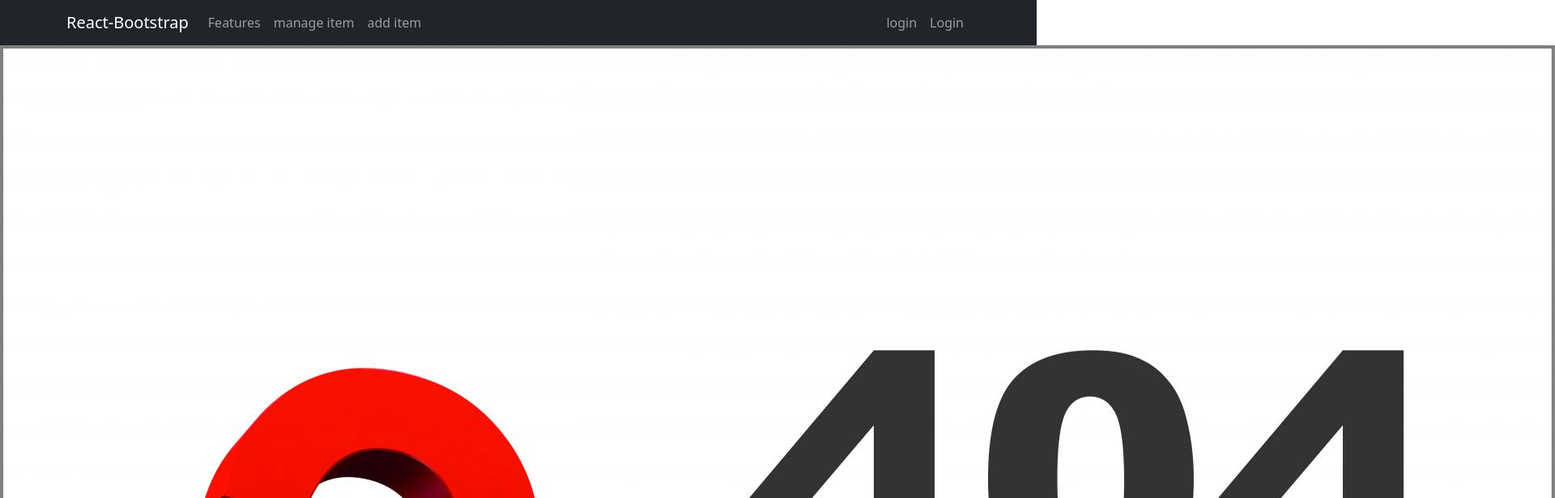
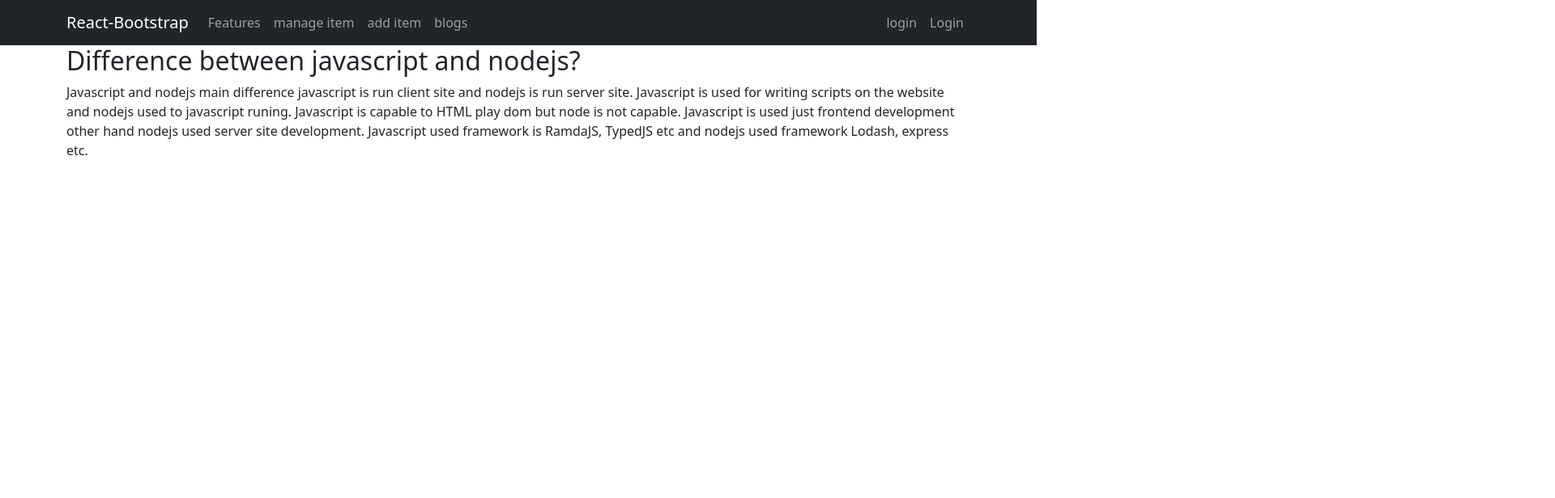
Before and after one commit to MdNadiruzzamanNibras/warehouse-management-website-client-side, a React (Create React App) app: page /blog in a window 1280 px wide. Shown: the top 616 px of the page at 81% size, 1920 px wide, since content can reach past the window. Built offline with nearby package versions, Linux system fonts and the light colour scheme; no server answers.

Commit message:
blog first ques

```diff
--- a/src/App.js
+++ b/src/App.js
@@ -1,6 +1,7 @@
 import { Route, Routes } from 'react-router-dom';
 import './App.css';
 import AddItem from './Pages/AddItem/AddItem';
+import Blogs from './Pages/Blogs/Blogs';
 import Home from './Pages/Home/Home/Home';
 import Inventories from './Pages/Home/Inventory/Inverntories/Inventories';
 import SingleInventory from './Pages/Home/Inventory/SingleInventory/SingleInventory';
@@ -25,6 +26,7 @@ function App() {
        <Route path='/manageitem' element={<ManageInventories></ManageInventories>}></Route>
        <Route path='/addItem' element={<AddItem></AddItem>}></Route>
        <Route path='/myItem' element={<MyItem></MyItem>}></Route>
+       <Route path='/blog' element={<Blogs></Blogs>}></Route>
        <Route path='*' element={<NotFound></NotFound>}></Route>
      </Routes>
     </div>
--- /dev/null
+++ b/src/Pages/Blogs/Blogs.js
@@ -0,0 +1,14 @@
+import React from 'react';
+
+const Blogs = () => {
+    return (
+        <div className="container">
+            <div className="row">
+                <h2> Difference between javascript and nodejs?</h2>
+                <p>Javascript and nodejs main difference  javascript is  run client site and nodejs is run server site. Javascript is used for writing scripts on the website and nodejs used to javascript runing. Javascript is capable to HTML play dom but node is not capable. Javascript is used just frontend development other hand nodejs used server site development. Javascript used framework is  RamdaJS, TypedJS etc and nodejs used framework Lodash, express etc. </p>
+            </div>
+        </div>
+    );
+};
+
+export default Blogs;
--- a/src/Pages/Shared/Header/Header.js
+++ b/src/Pages/Shared/Header/Header.js
@@ -20,6 +20,7 @@ const Header = () => {
       <Nav.Link href="#features">Features</Nav.Link>
       <Nav.Link as={Link} to='/manageitem'>manage item</Nav.Link>
       <Nav.Link as={Link} to='/addItem'>add item</Nav.Link>
+      <Nav.Link as={Link} to='/blog'>blogs</Nav.Link>
 
     </Nav>
     <Nav>
```
